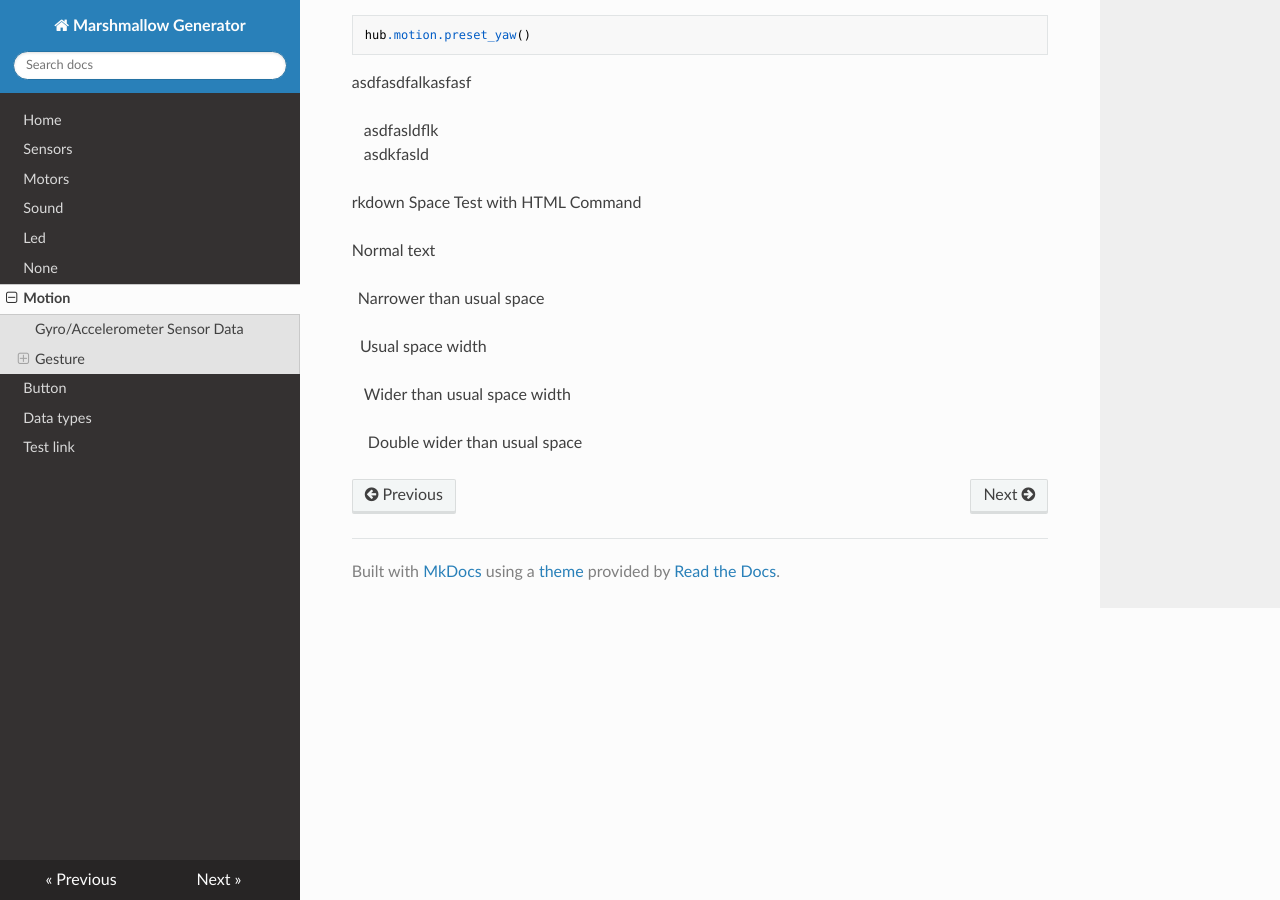
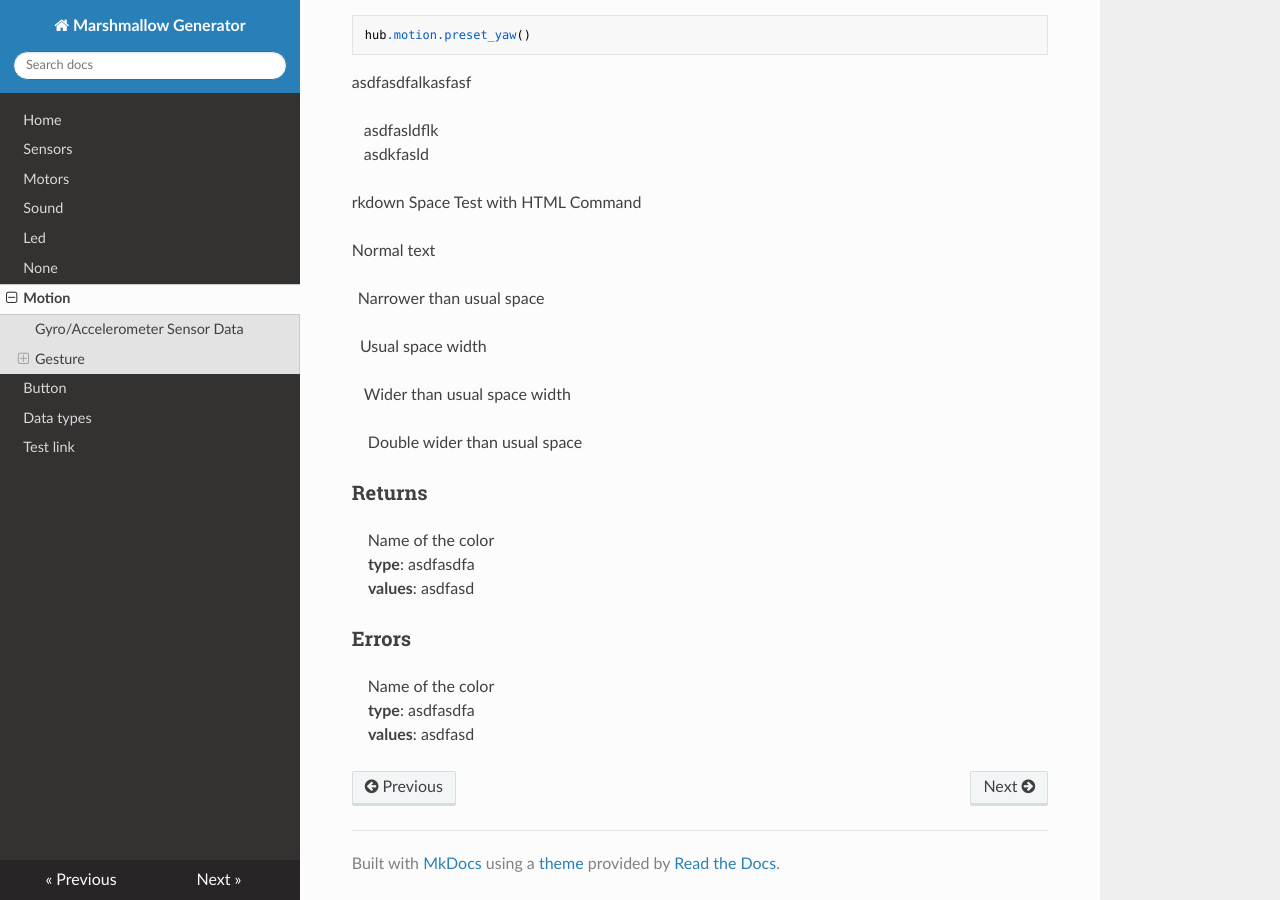
Before and after one commit to NStrijbosch/hub-module-notes, an MkDocs documentation site: the page built from docs/motion.md, in a window 1280 px wide and 900 px high, scrolled down 2711 px. Built offline with MkDocs 1.6.1, drawn with Linux system fonts in a browser that asks for light colours; nearby versions of some CDN libraries.

Commit message:
Update motion.md

```diff
--- a/docs/motion.md
+++ b/docs/motion.md
@@ -145,3 +145,16 @@ Normal text
 &ensp; Wider than usual space width
 
 &emsp; Double wider than usual space
+
+
+### Returns
+
+&emsp; Name of the color </br>
+&emsp; __type__: asdfasdfa </br>
+&emsp; __values__: asdfasd
+
+### Errors
+
+&emsp; Name of the color </br>
+&emsp; __type__: asdfasdfa </br>
+&emsp; __values__: asdfasd
```
